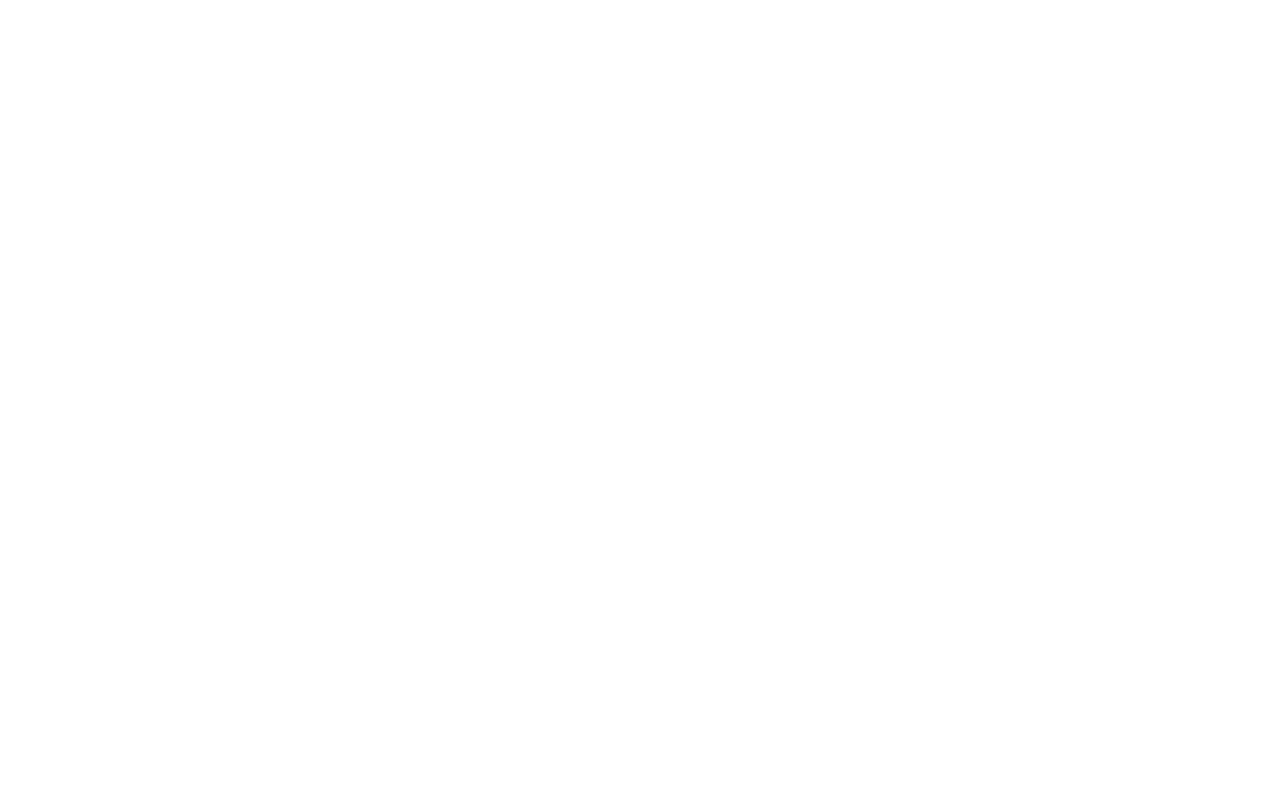
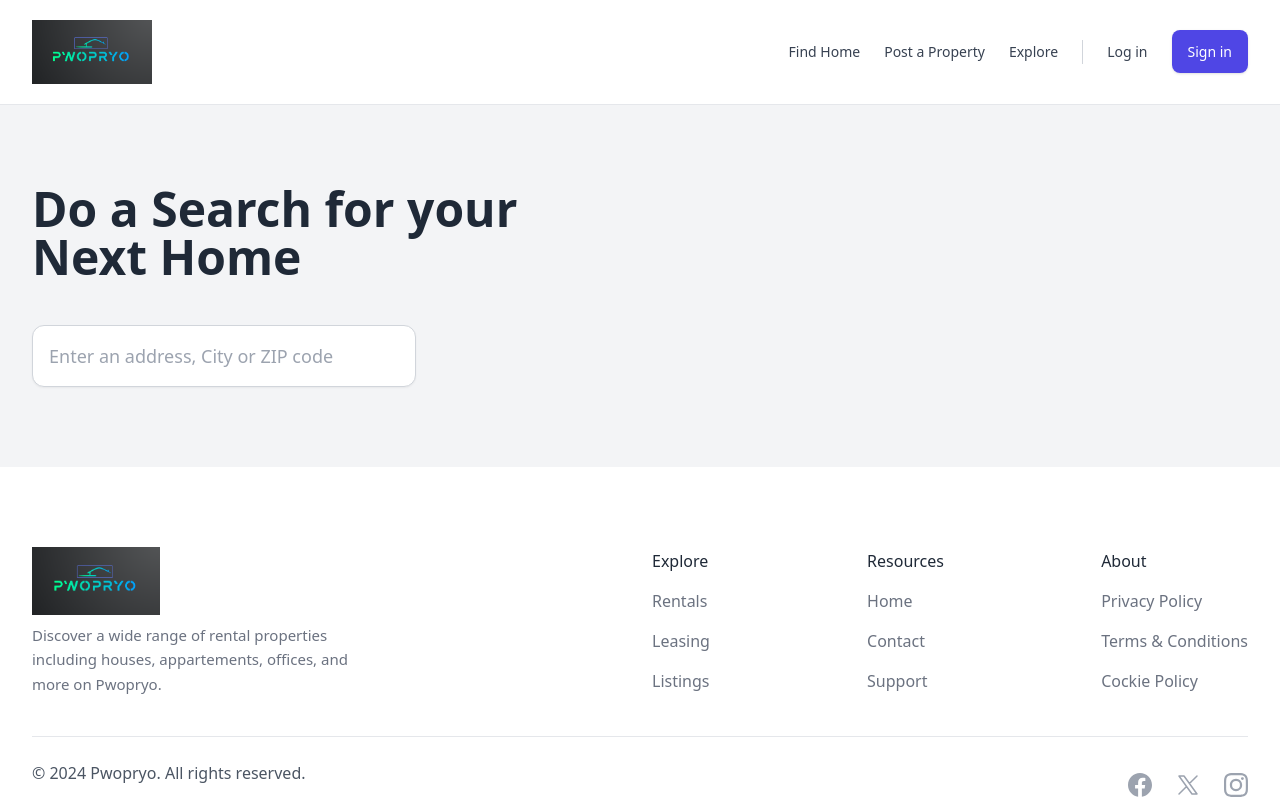
Before and after one commit to pwopryo/pwopryo-front, a React (Vite) app: page /find-home in a window 1280 px wide. Before the commit this address had no page. Built offline with nearby package versions, Linux system fonts and the light colour scheme.

Commit message:
commit to the find-home-page-branch

```diff
--- a/src/App.tsx
+++ b/src/App.tsx
@@ -1,5 +1,6 @@
 import { Route, Routes } from "react-router-dom";
 import Home from "./pages/Home";
+import FindHome from "./pages/FindHome";
 
 function App() {
 
@@ -7,6 +8,7 @@
     <>
       <Routes>
         <Route path='/' element={<Home />} />
+        <Route path="/find-home" element={<FindHome/>} />
       </Routes>
     </>
   )
--- /dev/null
+++ b/src/components/heros/FindHomeHero.tsx
@@ -0,0 +1,21 @@
+
+
+const FindHomeHero = () => {
+    return (
+        <section className="bg-gray-100 py-20">
+            <div className=" text-gray-600 gap-x-12 items-center justify-between  md:flex md:px-8 relative mx-auto max-w-7xl px-4 sm:static sm:px-6 lg:px-8">
+                <div className="flex-none space-y-5 px-4 sm:max-w-lg md:px-0 lg:max-w-xl">
+                    <h2 className="text-4xl text-gray-800 mb-6 font-extrabold md:text-5xl">
+                        Do a Search for your Next Home
+                    </h2>
+                    <input placeholder="Enter an address, City or ZIP code"
+                        className="w-full md:w-96 p-4 text-lg mt-8 rounded-xl border border-gray-300 shadow-sm focus:outline-none focus:ring-2 focus:ring-indigo-600 focus:border-indigo-600"
+                        type="search" />
+                </div>
+            </div>
+
+        </section>
+    )
+}
+
+export default FindHomeHero
--- a/src/components/heros/HomeHero.tsx
+++ b/src/components/heros/HomeHero.tsx
@@ -3,7 +3,7 @@
 const HomeHero = () => {
     return (
         <section className="py-16 relative overflow-hidden">
-            <div className="  text-gray-600 gap-x-12 items-center justify-between  md:flex md:px-8 relative mx-auto max-w-7xl px-4 sm:static sm:px-6 lg:px-8">
+            <div className=" text-gray-600 gap-x-12 items-center justify-between  md:flex md:px-8 relative mx-auto max-w-7xl px-4 sm:static sm:px-6 lg:px-8">
                 <div className="flex-none space-y-5 px-4 sm:max-w-lg md:px-0 lg:max-w-xl">
                     <h1 className="text-sm text-indigo-600 font-medium">
                         Over 200 successful deals
--- a/src/components/navbars/NavbarWithLinks.tsx
+++ b/src/components/navbars/NavbarWithLinks.tsx
@@ -1,11 +1,12 @@
 import { useState } from "react"
+
 import { logo1 } from "../../assets/images"
 
 const NavbarWithLinks = () => {
     const [state, setState] = useState(false)
 
     const navigation = [
-        { title: "Find Home", path: "javascript:void(0)" },
+        { title: "Find Home", path: "/find-home" },
         { title: "Post a Property", path: "javascript:void(0)" },
         { title: "Explore", path: "javascript:void(0)" }
     ]
@@ -14,7 +15,7 @@
         <nav className="bg-white border-b w-full md:static md:text-sm ">
             <div className="items-center px-4 max-w-screen-xl mx-auto md:flex md:px-8">
                 <div className="flex items-center justify-between py-3 md:py-5 md:block">
-                    <a href="javascript:void(0)">
+                    <a href="/">
                         <img
                             src={logo1}
                             width={120}
--- /dev/null
+++ b/src/pages/FindHome.tsx
@@ -0,0 +1,16 @@
+import MainNavbar from "../components/navbars/MainNavbar"
+import FindHomeHero from "../components/heros/FindHomeHero"
+import Footer from "../components/sections/Footer"
+
+const FindHome = () => {
+    return (
+        <main >
+            <MainNavbar />
+            <FindHomeHero />
+            <Footer />
+        </main>
+
+    )
+}
+
+export default FindHome
```
